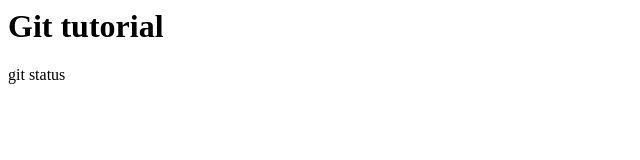
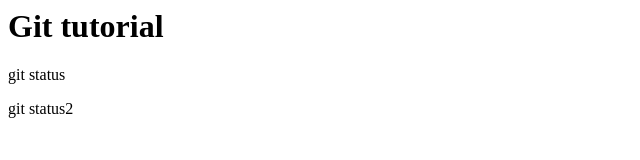
Before and after one commit to ammonite-dx/git_tutorial, a plain HTML site: page index.html in a window 1280 px wide. Shown: the full height of the page, 0-640 px from the left. Drawn offline with Linux system fonts and the light colour scheme.

Commit message:
git status2を追加

```diff
--- a/index.html
+++ b/index.html
@@ -1,2 +1,3 @@
 <h1>Git tutorial</h1>
 <p>git status</p>
+<p>git status2</p>
```
